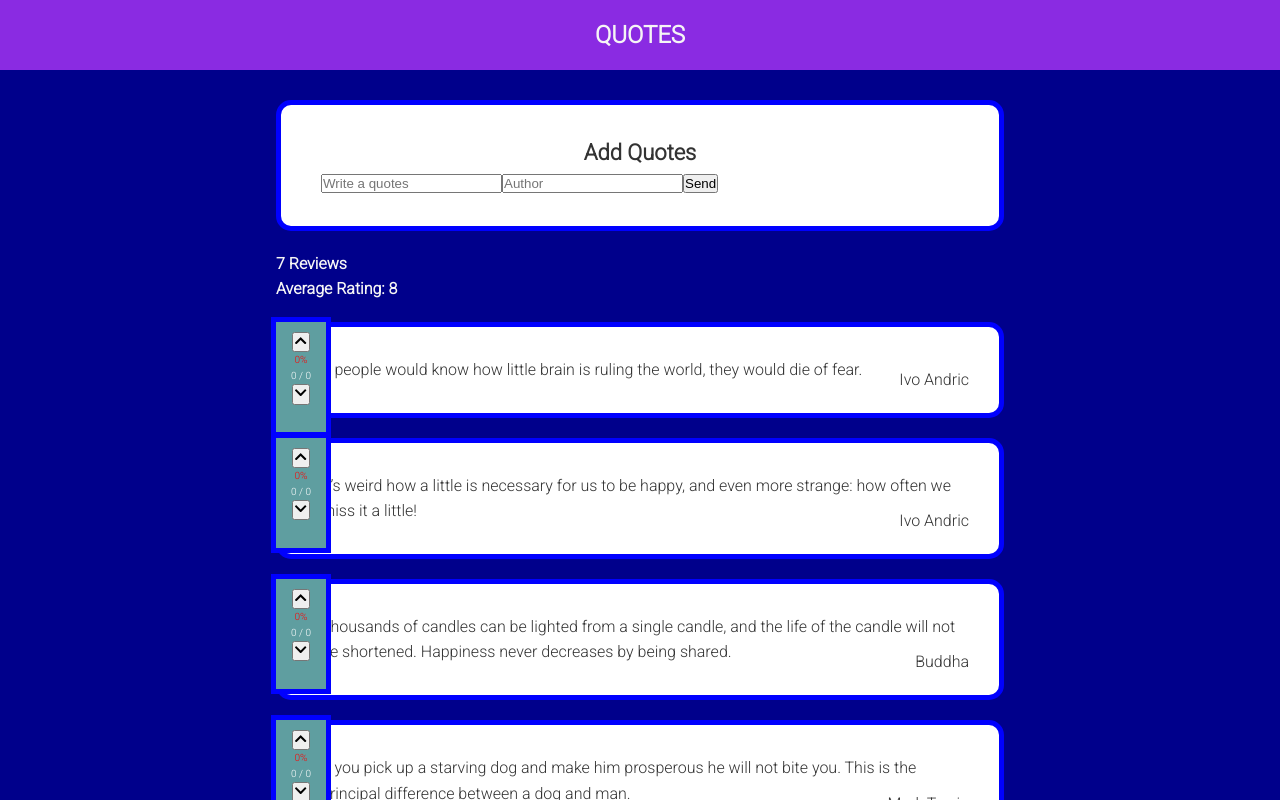
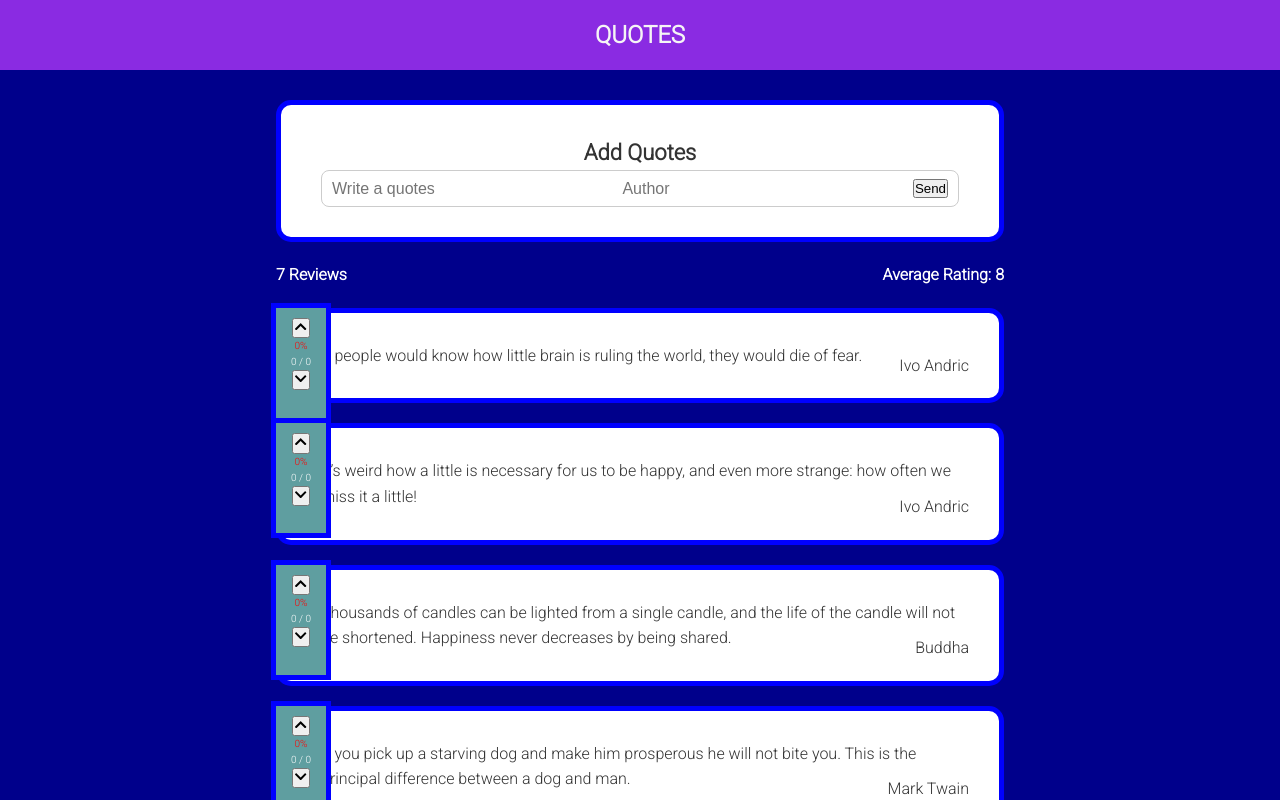
Before and after one commit to VladanStar/QuotesTask, a React (Create React App) app: page / in a window 1280 px wide. Shown: the top 800 px of the page. Built offline with nearby package versions, Linux system fonts and the light colour scheme.

Commit message:
Add button css style

```diff
--- a/src/index.css
+++ b/src/index.css
@@ -68,3 +68,80 @@ header {
   right: 30px;
   bottom: 20px;
 }
+.input-group {
+  display: flex;
+  flex-direction: row;
+  border: 1px solid #ccc;
+  padding: 8px 10px;
+  border-radius: 8px;
+}
+
+input {
+  flex-grow: 2;
+  border: none;
+  font-size: 16px;
+}
+
+input:focus {
+  outline: none;
+}
+
+.feedback-stats {
+  color: #fff;
+  display: flex;
+  justify-content: space-between;
+  align-items: center;
+}
+.close,
+.edit {
+  position: absolute;
+  top: 10px;
+  right: 20px;
+  cursor: pointer;
+  background: none;
+  border: none;
+}
+
+.edit {
+  right: 40px;
+}
+
+.btn {
+  color: #fff;
+  border: 0;
+  border-radius: 8px;
+  color: #fff;
+  width: 100px;
+  height: 40px;
+  cursor: pointer;
+}
+
+.btn-primary {
+  background-color: #202142;
+}
+
+.btn-secondary {
+  background: #ff6a95;
+}
+
+.btn:hover {
+  transform: scale(0.98);
+  opacity: 0.9;
+}
+
+.btn:disabled {
+  background-color: #cccccc;
+  color: #333;
+  cursor: auto;
+}
+
+.btn:disabled:hover {
+  transform: scale(1);
+  opacity: 1;
+}
+
+.message {
+  padding-top: 10px;
+  text-align: center;
+  color: rebeccapurple;
+}
```
Also changed, not shown: src/components/shared/Button.js (added, +11 -0 lines).
